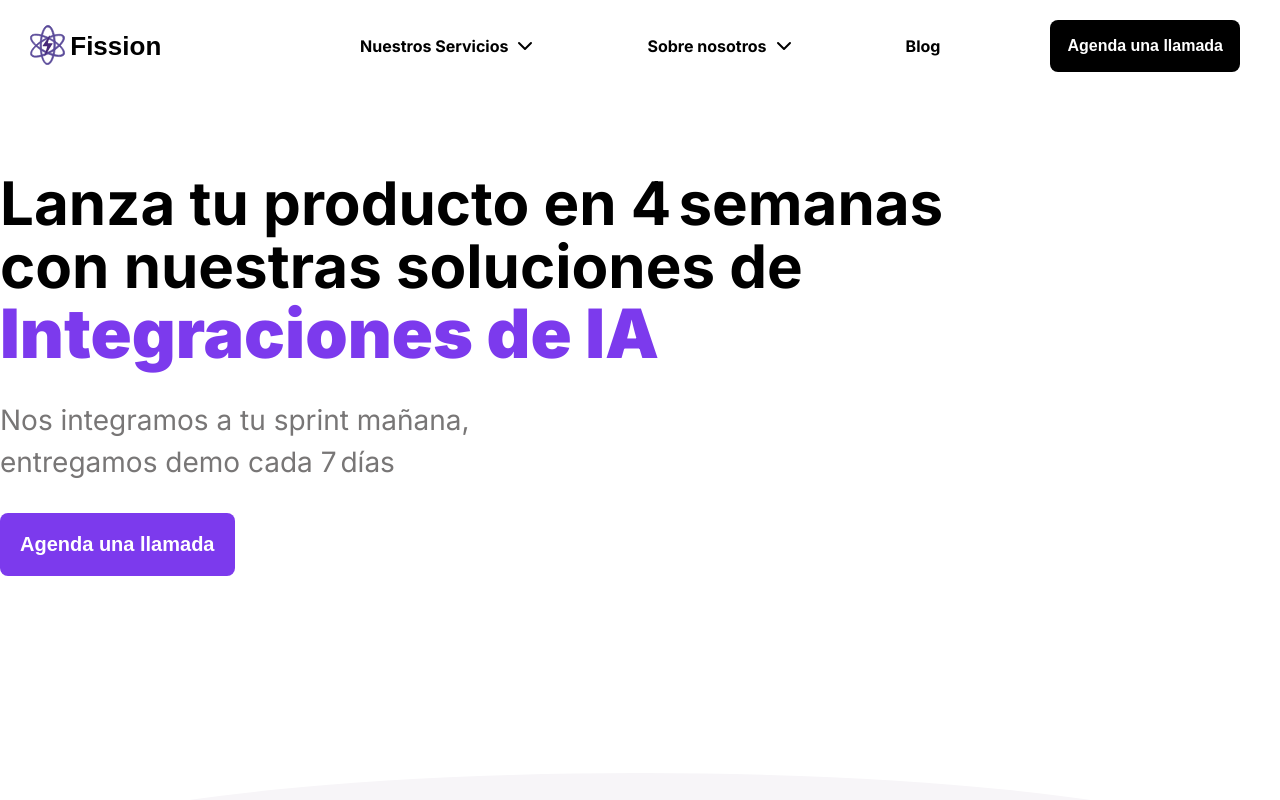
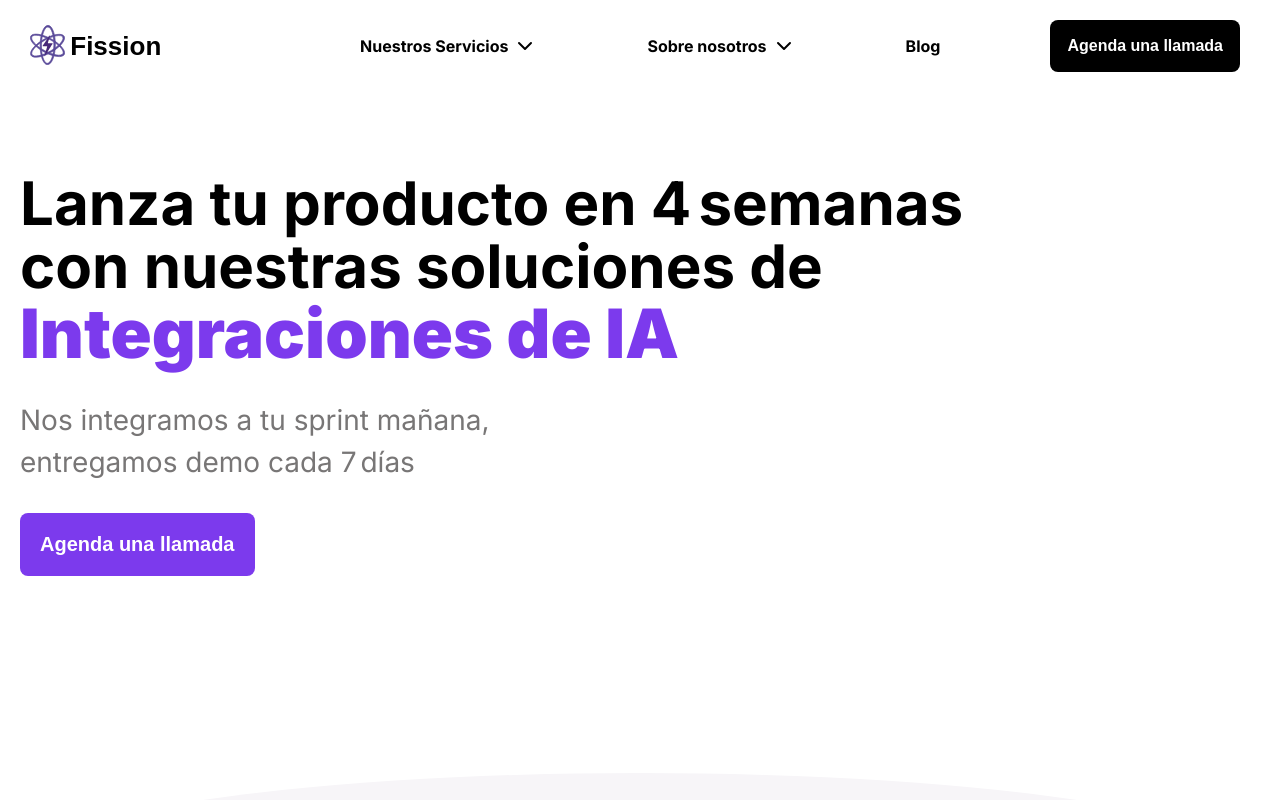
Before and after one commit to SoyDouglas/FissionSoftware, a React (Vite) app: page / in a window 1280 px wide. Shown: the top 800 px of the page. Built offline with nearby package versions, Linux system fonts and the light colour scheme.

Commit message:
Fixing an error on margin in hero section

```diff
--- a/src/components/css/Hero.css
+++ b/src/components/css/Hero.css
@@ -11,7 +11,7 @@ body {
   min-height: 100vh;         /* Ensure full viewport height */
   position: relative;        /* For positioning the bottom arc */
   padding: 10rem 2rem 6rem;   /* Top padding, side padding, and bottom padding to separate CTA from arc */
-  margin: 0 -2rem;           /* Break out of container padding to cover full width */
+  margin: 0;           /* Break out of container padding to cover full width */
   z-index: 0;                /* Establish stacking context */
 }
 
```
